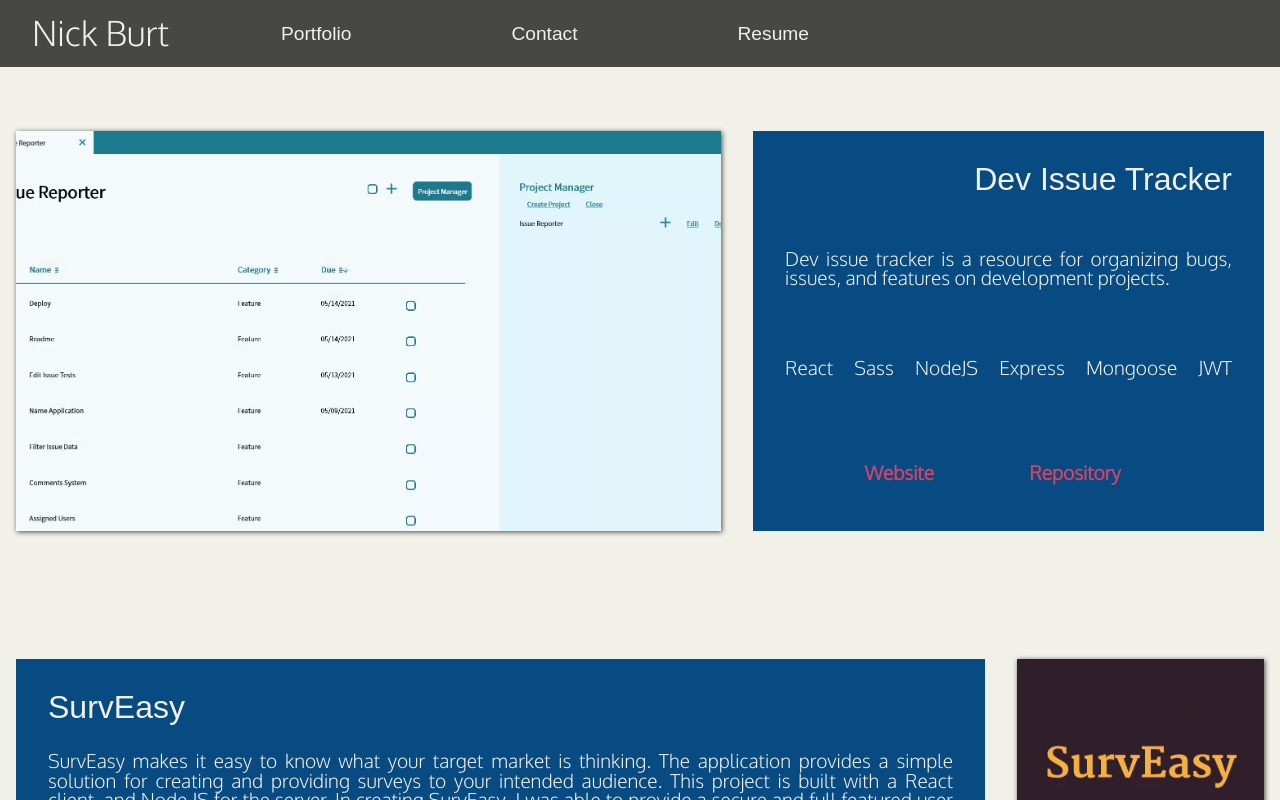
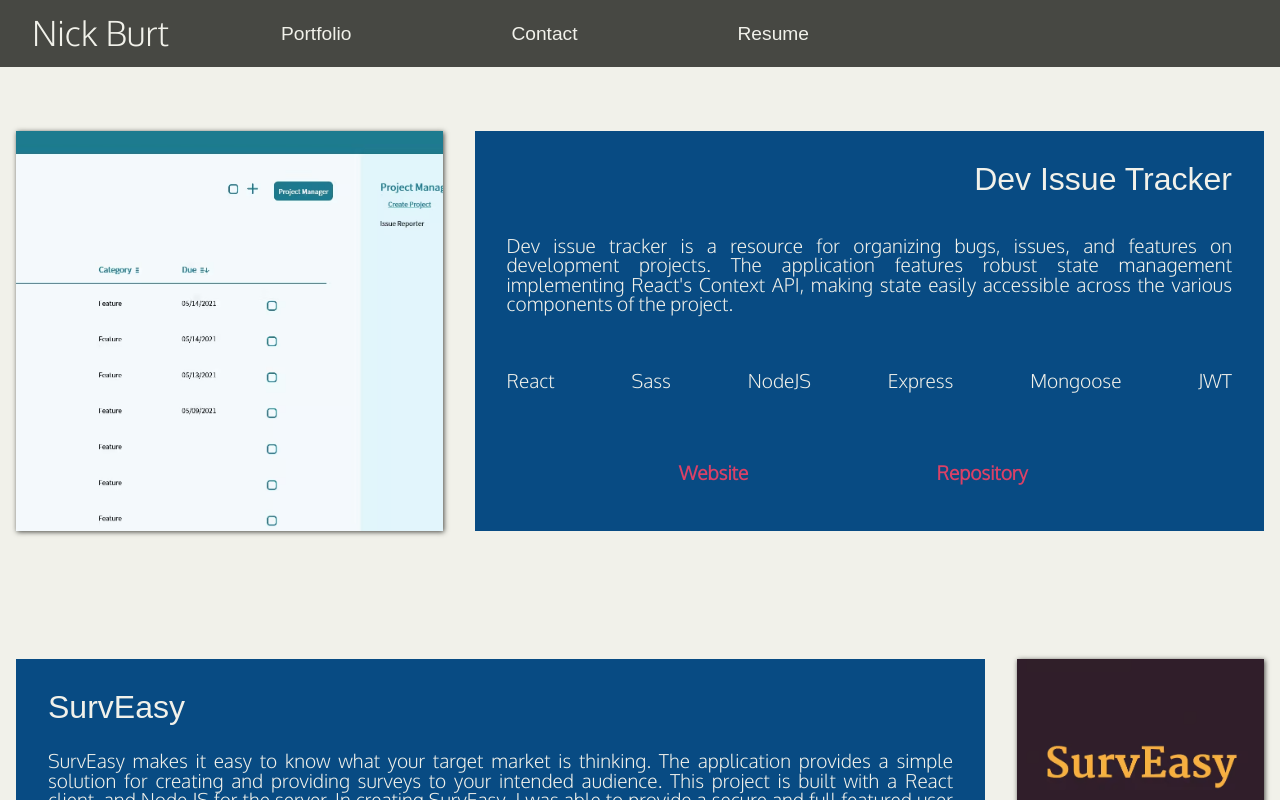
Before and after one commit to nbur4556/react-portfolio, a React (Create React App) app: page /portfolio in a window 1280 px wide. Shown: the top 800 px of the page. Built offline with nearby package versions, Linux system fonts and the light colour scheme; a web font is replaced by a local one.

Commit message:
feat: include additional information about the project

```diff
--- a/src/pages/Portfolio.js
+++ b/src/pages/Portfolio.js
@@ -19,7 +19,7 @@ const Portfolio = () => {
     const projects = [
         {
             title: "Dev Issue Tracker",
-            description: "Dev issue tracker is a resource for organizing bugs, issues, and features on development projects.",
+            description: "Dev issue tracker is a resource for organizing bugs, issues, and features on development projects. The application features robust state management implementing React's Context API, making state easily accessible across the various components of the project. ",
             technologies: ["React", "Sass", "NodeJS", "Express", "Mongoose", "JWT"],
             image: imgDevIssue,
             imageCompressed: imgDevIssueCompressed,
```
